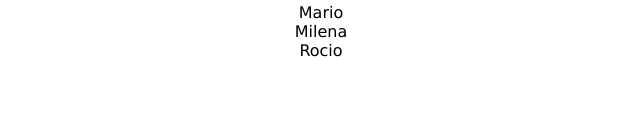
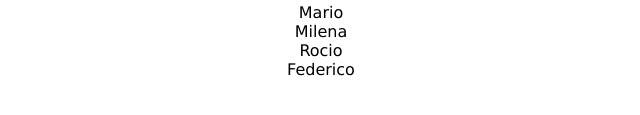
Before and after one commit to lortizlucas/Familia, a plain HTML site: page index.html in a window 1280 px wide. Shown: the part 507-622 px from the top of the page, 339-979 px from the left. Drawn offline with Linux system fonts and the light colour scheme.

Commit message:
Federico

```diff
--- a/index.html
+++ b/index.html
@@ -38,7 +38,7 @@
           <li>Mario</li>
           <li>Milena</li>
           <li>Rocio</li>
-          <li></li>
+          <li>Federico</li>
         </ul>
       </section>
     </article>
```
